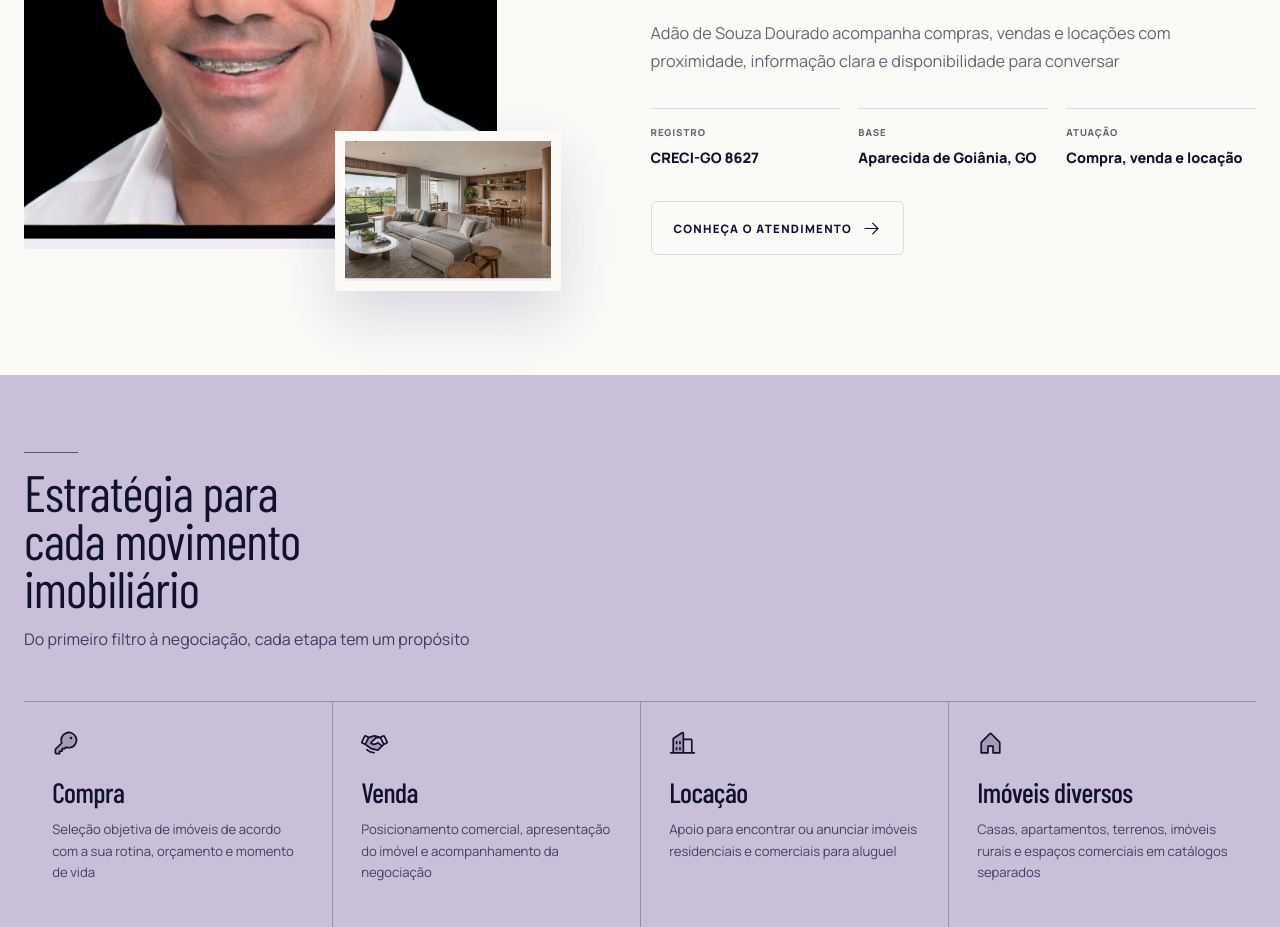
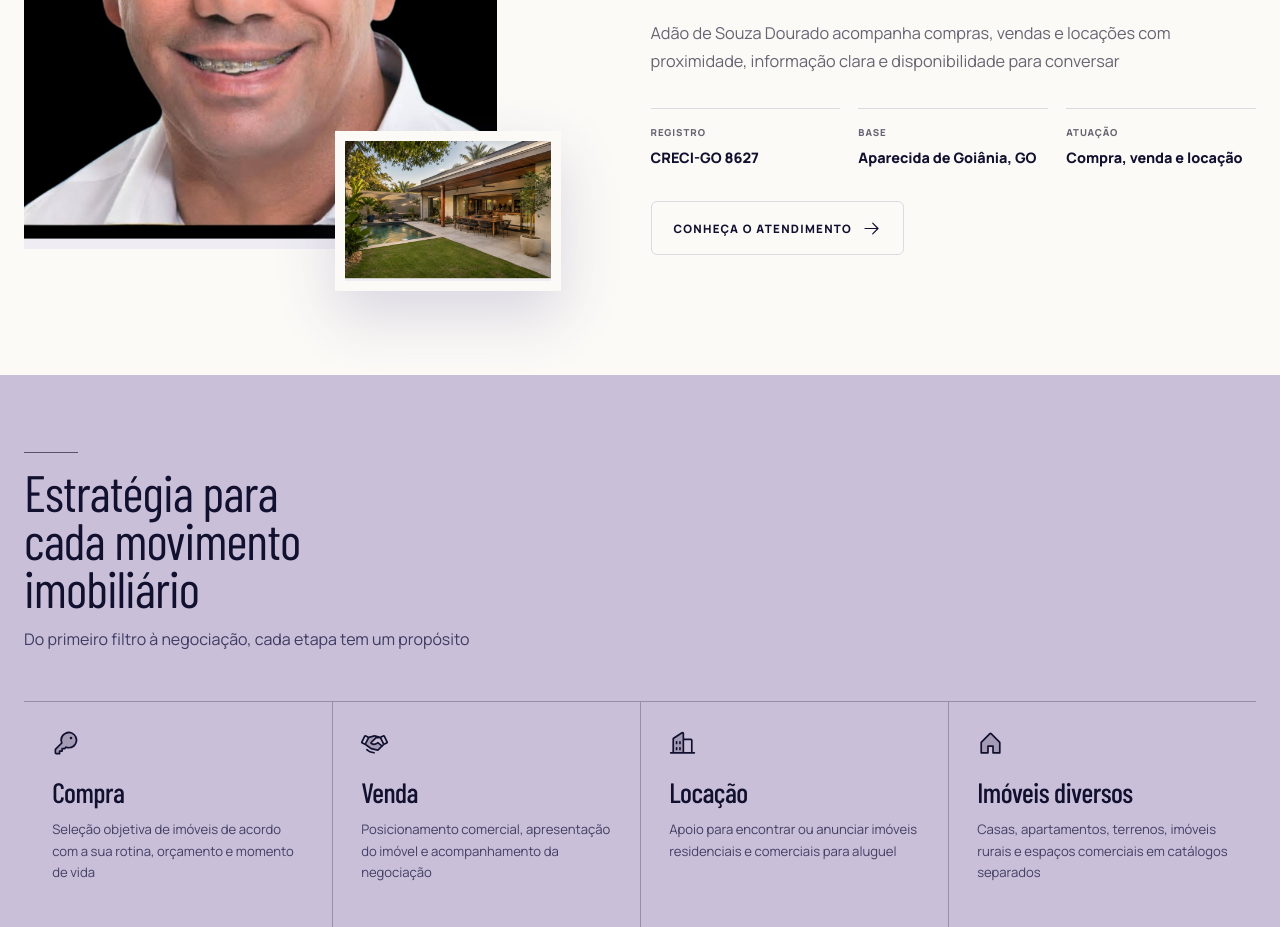
Before and after one commit to Track-For/site-corretor-de-imoveis-adao, a Next.js app: page / in a window 1280 px wide. Shown: the part 3760-4687 px from the top of the page. Built offline with nearby package versions, Linux system fonts and the light colour scheme; no server answers; a web font is replaced by a local one.

Commit message:
feat: usar imagem de imóvel no retrato do corretor

```diff
--- a/app/page.tsx
+++ b/app/page.tsx
@@ -82,6 +82,10 @@ const faqs = [
   },
 ];
 
+function pickRandomItem<T>(items: T[]) {
+  return items[Math.floor(Math.random() * items.length)];
+}
+
 export default async function HomePage() {
   const [featured, allProperties] = await Promise.all([
     getFeaturedProperties(3),
@@ -107,6 +111,12 @@ export default async function HomePage() {
         }),
       )
     : [];
+  const brokerDetailImage = marqueeSource.length
+    ? pickRandomItem(marqueeSource)
+    : {
+        imageUrl: "/images/apartamento-interior-conceitual.webp",
+        imageAlt: "Interior de apartamento contemporâneo",
+      };
 
   const realEstateAgentJsonLd = {
     "@context": "https://schema.org",
@@ -319,8 +329,8 @@ export default async function HomePage() {
               </div>
               <div className="broker-portrait__detail" data-parallax-media>
                 <Image
-                  src="/images/apartamento-interior-conceitual.webp"
-                  alt="Interior de apartamento contemporâneo"
+                  src={brokerDetailImage.imageUrl}
+                  alt={brokerDetailImage.imageAlt}
                   fill
                   sizes="(max-width: 767px) 42vw, 18vw"
                 />
```
